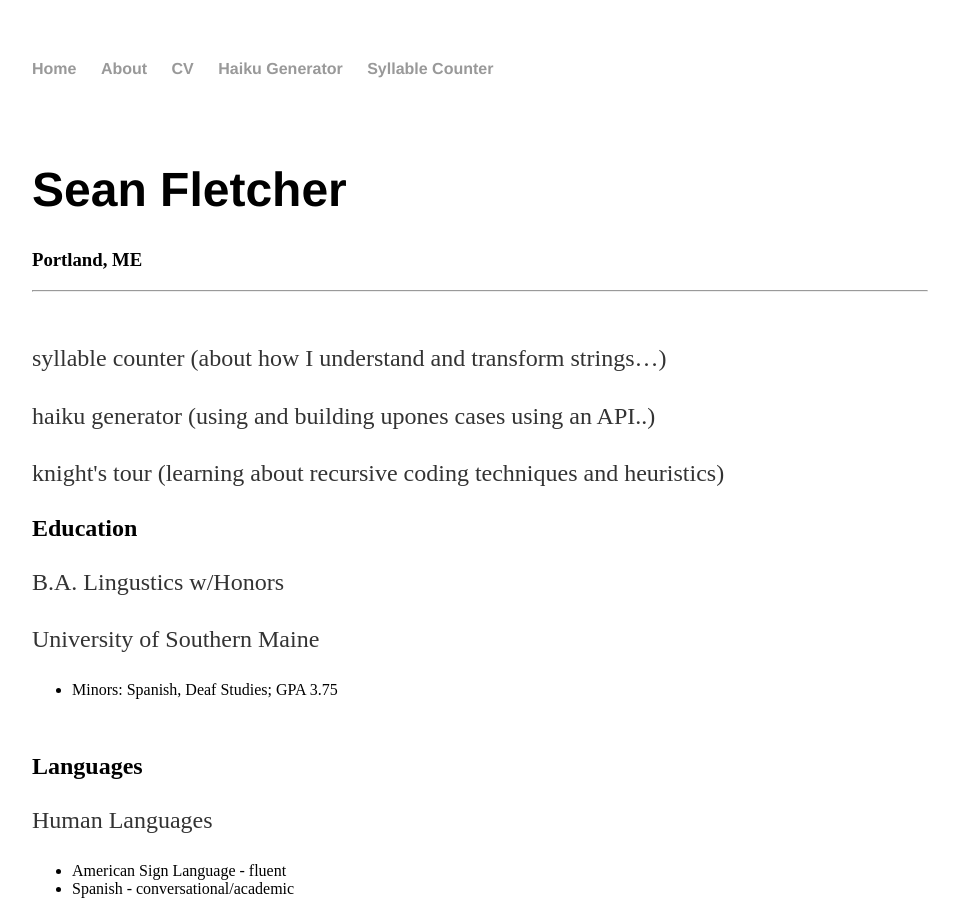
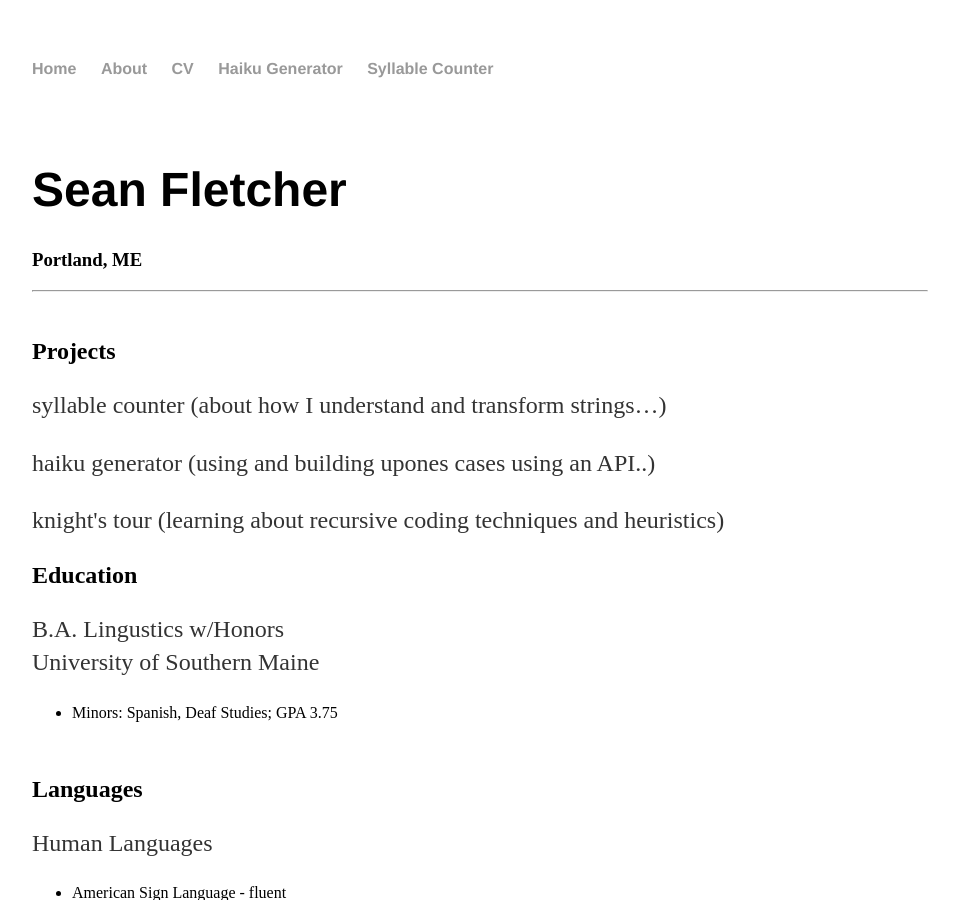
Before and after one commit to SeanEFletcher/SeanEFletcher.github.io, a Jekyll site: the page built from cv/index.html, in a window 1280 px wide and 900 px high. Shown: the whole window, without its empty margins (160-1119 px from the left). Built offline with Jekyll 4.4.1, drawn with Linux system fonts in a browser that asks for light colours.

Commit message:
Update index.html

```diff
--- a/cv/index.html
+++ b/cv/index.html
@@ -2,21 +2,21 @@
 layout: default
 title: Sean's CV
 ---
-  <div class="CVstuff">
+<div class="CVstuff">
     <br><br>
     <h1>Sean Fletcher</h1>
     <h3>Portland, ME</h3>
     <hr />
     <br>
     <div class="projects">
+      <h2>Projects</h2>
       <p>syllable counter (about how I understand and transform strings…)</p>
       <p>haiku generator (using and building upones cases using an API..)</p>
       <p>knight's tour (learning about recursive coding techniques and heuristics)</p>
     </div>
     <div class="education">
       <h2>Education</h2>
-      <p class="CVitemTitle">B.A. Lingustics w/Honors</p>
-      <p class="CVitemcontent">University of Southern Maine</p>
+      <p class="CVitemTitle">B.A. Lingustics w/Honors <br> University of Southern Maine</p>
       <ul>
         <li>Minors: Spanish, Deaf Studies; GPA 3.75</li>
       </ul>
```
